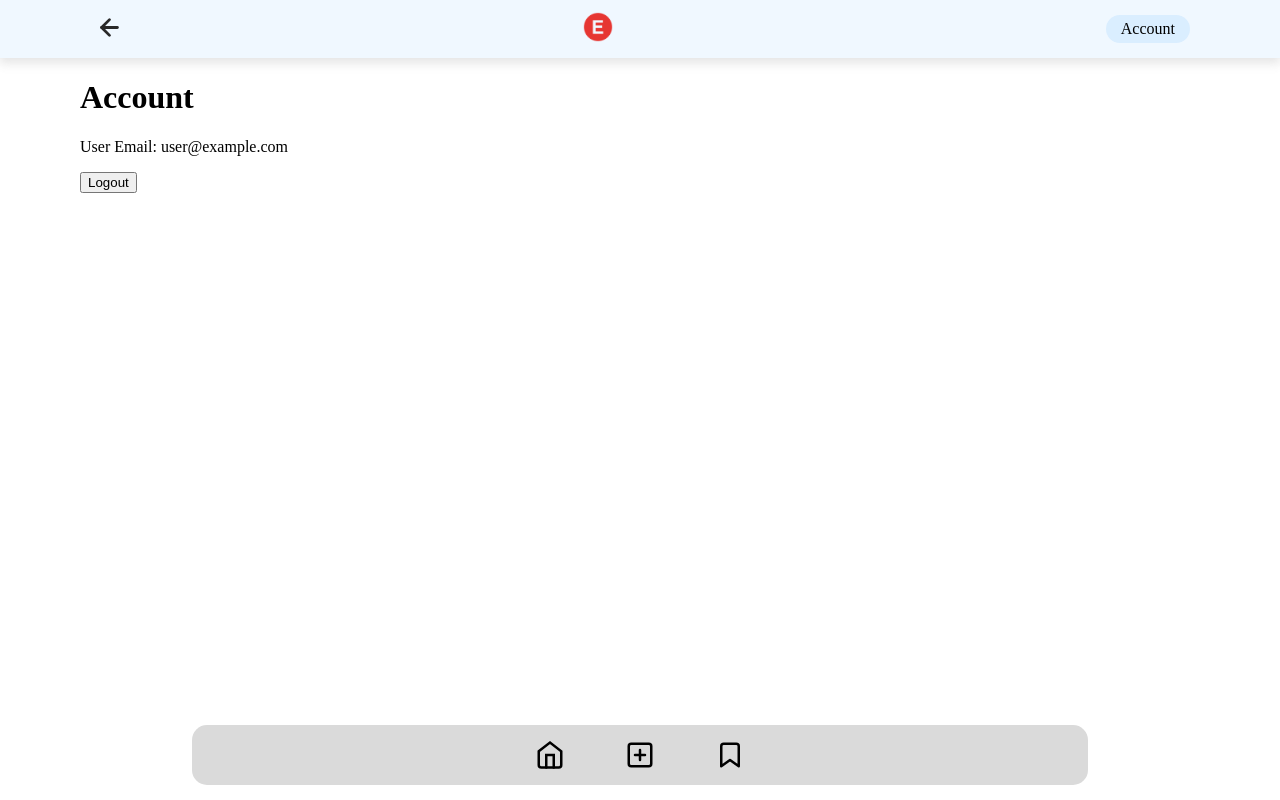
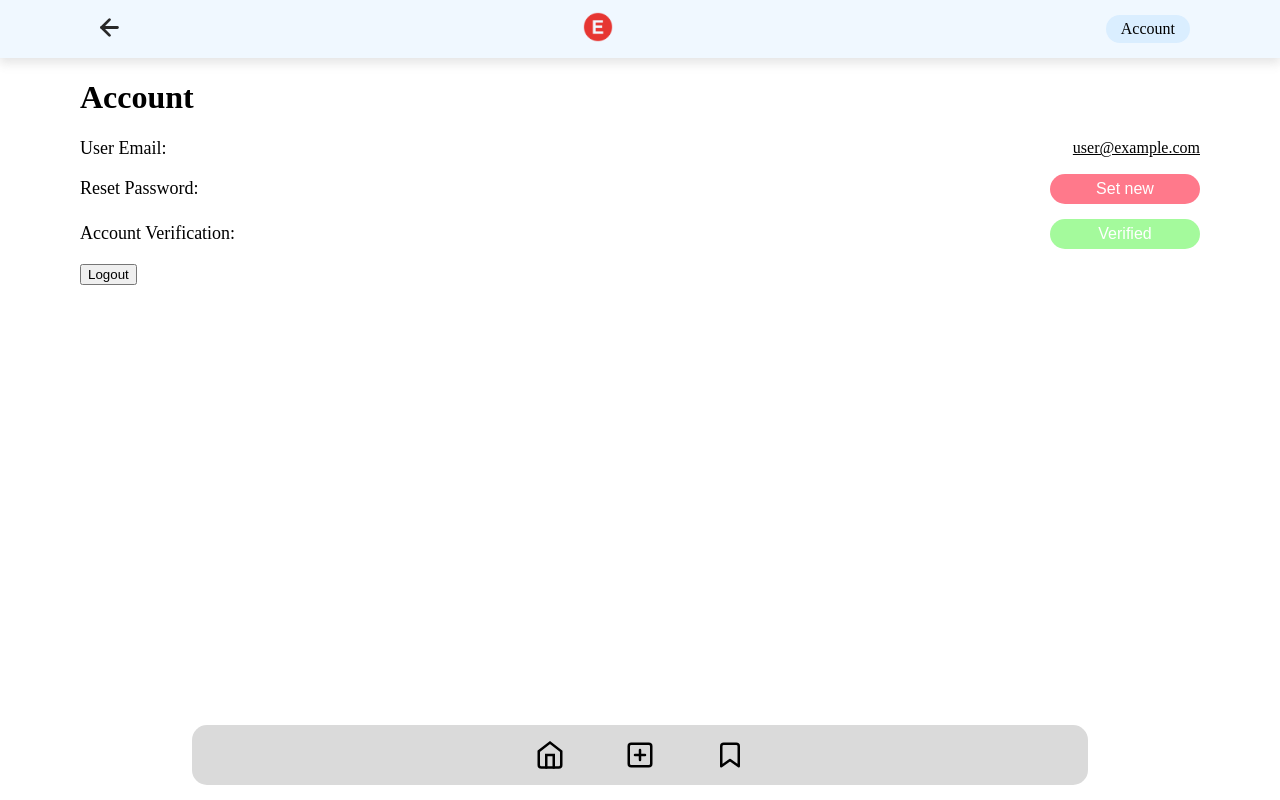
Before and after one commit to wdcreate/memorize, a React (Create React App) app: page /account in a window 1280 px wide. Built offline with nearby package versions, Linux system fonts and the light colour scheme; no server answers; the database is empty; sample sign-in values are in the browser's storage.

Commit message:
0.2.0 (account verification + styles)

```diff
--- a/src/App.css
+++ b/src/App.css
@@ -367,6 +367,87 @@ margin: 30px 0 50px 0;
     cursor: pointer;
     background-color: #799bff;
 }
+.account-settings{
+  display: flex;
+  justify-content: space-between;
+  align-items: center;
+  margin-bottom: 15px;
+}
+.account-settings span{
+  font-size: 18px;
+  font-weight: 500;
+}
+.account-settings p{
+  font-size: 16px;
+  text-decoration: underline;
+  margin: 0;
+}
+.account-settings button.verified{
+  background-color: #a4fa9c;
+}
+.account-settings button{
+  color: #fff;
+  font-size: 16px;
+  width: 150px;
+  height: 30px;
+  display: flex;
+  justify-content: center;
+  align-items: center;
+  border: none;
+  border-radius: 15px;
+  -webkit-border-radius: 15px;
+  -moz-border-radius: 15px;
+  -ms-border-radius: 15px;
+  -o-border-radius: 15px;
+  cursor: pointer;
+  background-color: #ff798b;
+}
+.verify-notification{
+  background: #ff798b;
+  padding: 20px 0;
+  position: absolute;
+  left: 0;
+  right: 0;
+  top: 75px;
+  color: #fff;
+  font-size: 18px;
+  display: flex;
+  justify-content: center;
+  align-items: center;
+}
+.verify-notification button{
+  margin-left: 20px;
+  color: #fff;
+  font-size: 16px;
+  width: 100px;
+  height: 30px;
+  display: flex;
+  justify-content: center;
+  align-items: center;
+  border: none;
+  border-radius: 15px;
+  -webkit-border-radius: 15px;
+  -moz-border-radius: 15px;
+  -ms-border-radius: 15px;
+  -o-border-radius: 15px;
+  cursor: pointer;
+  background-color: red;
+}
+.home-nouser{
+  display: flex;
+flex-direction: column;
+align-items: center;
+text-align: center;
+margin-top: 100px;
+}
+.home-nouser p{
+  margin: 0;
+  margin-bottom: 20px;
+  font-size: 18px;
+}
+.home-nouser .header-links a{
+  padding: 10px 30px;
+}
 .header-links{
   display: flex;
   align-items: center;
--- a/src/components/Menu.js
+++ b/src/components/Menu.js
@@ -11,16 +11,14 @@ import Layout from "./Layout";
 //import { SavedList } from "./SavedList";
 import { UserAuth } from "../context/AuthContext";
 import ProtectedRoute from "./ProtectedRoute";
-//import { AuthContextProvider} from "../context/AuthContext";
-
-import { db} from "../firebase";
+import { db } from "../firebase";
 import {
-  query,
+  getDocs,
+ // query,
   collection,
-  onSnapshot,
+  //onSnapshot,
   addDoc,
-  //getDocs,
-  //where,
+  //where
 } from "firebase/firestore";
 import "./styles/Menu.css";
 
@@ -32,24 +30,27 @@ function Menu() {
   const [data, setData] = useState([]);
   const [warn, setWarn] = useState(false);
   const [filteredData, setFilteredData] = useState([]);
-  //const user = auth.currentUser;
-  const {user} = UserAuth()
+  const { user } = UserAuth();
+
+  const fetchProduct = async () => {
+    const querySnapshot = await getDocs(collection(db, "langcards-db"));
+    const arr = [];
+    querySnapshot.forEach((doc) => {
+      arr.push({
+        ...doc.data(),
+        id: doc.id,
+      });
+    });
+    setData(arr);
+  };
 
   useEffect(() => {
-  const q = query(collection(db, "langcards-db"));
-    const unsubscribe = onSnapshot(q, (querySnapshot) => {
-    let wordsArr = [];
-    querySnapshot.forEach((doc) => {
-      wordsArr.push({ ...doc.data(), id: doc.id });
-    });
-    setData(wordsArr);
-  });
-  return () => unsubscribe();
+    fetchProduct();
   }, []);
 
   const onChangeWord = (event) => {
     setWord(event.target.value);
-    console.log(user.uid)
+    console.log(user.emailVerified);
   };
   const onChangeTranslate = (event) => {
     setTranslate(event.target.value);
@@ -67,6 +68,7 @@ useEffect(() => {
         word: word,
         translate: translate,
         note: note,
+        category: "category",
         author: user.uid,
       });
       setWord("");
@@ -99,7 +101,6 @@ useEffect(() => {
     }
   };
 
-  //<AuthContextProvider>
   return (
     <div className="content">
       <Routes>
@@ -107,7 +108,7 @@ useEffect(() => {
           path="/"
           element={<Layout onSearch={() => onSearchF()} data={data} />}
         >
-            <Route index element={<Home data={data} num={data.length} />} />
+          <Route index element={<Home  data={data} num={data.length} />}/>
           <Route
             path="addcard"
             element={
@@ -158,4 +159,3 @@ useEffect(() => {
   );
 }
 export default Menu;
-   //</AuthContextProvider>
--- a/src/context/AuthContext.js
+++ b/src/context/AuthContext.js
@@ -4,6 +4,8 @@ import {
   signInWithEmailAndPassword,
   signOut,
   onAuthStateChanged,
+  sendPasswordResetEmail,
+  sendEmailVerification
 
 } from 'firebase/auth';
 import { auth } from '../firebase';
@@ -11,7 +13,6 @@ import { auth } from '../firebase';
 const UserContext = createContext();
 
 export const AuthContextProvider = ({ children }) => {
-  //const userCurrent = auth.currentUser
 
   const [user, setUser] = useState({});
 
@@ -36,13 +37,27 @@ export const AuthContextProvider = ({ children }) => {
    const signIn = (email, password) =>  {
     return signInWithEmailAndPassword(auth, email, password)
    }
+   const triggerResetEmail = (email) => {
+    sendPasswordResetEmail(auth, email)
+    .then(() => {
+      console.log("Password reset email sent")
 
+    })
+    .catch((error) => {
+      console.log(error.code);
+      console.log(error.message);
+    })}
+
+   const verifyEmail = ()=> sendEmailVerification(auth.currentUser)
+      .then(() => {
+        console.log('Done!')
+      });
   const logout = () => {
       return signOut(auth)
   }
 
   return (
-    <UserContext.Provider value={{ createUser, user, logout, signIn }}>
+    <UserContext.Provider value={{ createUser, user, logout, signIn, triggerResetEmail, verifyEmail }}>
       {children}
     </UserContext.Provider>
   );
--- a/src/pages/Account.js
+++ b/src/pages/Account.js
@@ -3,7 +3,7 @@ import { useNavigate } from 'react-router-dom';
 import { UserAuth } from '../context/AuthContext';
 
 const Account = () => {
-  const { user, logout } = UserAuth();
+  const { user, logout, triggerResetEmail, verifyEmail } = UserAuth();
   const navigate = useNavigate();
 
   const handleLogout = async () => {
@@ -19,8 +19,27 @@ const Account = () => {
   return (
     <div >
       <h1 >Account</h1>
-      <p>User Email: {user && user.email}</p>
+      <div className='account-settings'>
+         <span>User Email:</span>
+          <p> {user && user.email}</p>
+        </div>
+      <div className='account-settings'>
+         <span>Reset Password:</span>
+          <button type='button' onClick={triggerResetEmail}>
+          Set new
+        </button>
+        </div>
+      <div className='account-settings'>
+        <span>Account Verification:</span>
+        {!user.emailVerified?
+          <button type='button' onClick={verifyEmail} >
+          Verify
+        </button> : <button type='button' className='verified' disabled >
+          Verified
+        </button>
 
+      }
+        </div>
       <button onClick={handleLogout} >
         Logout
       </button>
--- a/src/pages/Home.js
+++ b/src/pages/Home.js
@@ -1,10 +1,12 @@
 import React, { useState, useMemo } from "react";
 import { Link } from "react-router-dom";
+import { UserAuth } from "../context/AuthContext";
 
 const shuffle = (arr) => arr.sort(() => Math.random() - 0.5);
 function Home({ data, num }) {
   const [newArr, setNewArr] = useState(shuffle([...data]));
   const [i, setI] = useState(0);
+  const { user, verifyEmail } = UserAuth();
 
   const randomCard = useMemo(() => {
     if (!newArr || i < 0 || i >= newArr.length) return undefined;
@@ -22,10 +24,20 @@ function Home({ data, num }) {
 
   return (
     <div>
-      <div className="home-inner">
+      {!user ? <div className='home-nouser'>
+        <p>You can save words here</p>
+        <p>register new account or log in in your acccount</p>
+        <div className='header-links'>
+          <Link to="/login">
+        log in
+      </Link>
+      <Link to="/signup">
+        sign up
+      </Link></div>
+      </div> : <div className="home-inner">
         {num >= 1 && randomCard ? (
           <div className="home-stat">
-            <p className='saved-stat'>
+            <p className="saved-stat">
               Saved words: <span>{num}</span>
             </p>
             <div onClick={randomizeCard} className="home-random">
@@ -43,13 +55,24 @@ function Home({ data, num }) {
             {" "}
             <div className="oops-section">
               <img src="../assets/oops.png" alt="Oops..." />
-            <Link className="main-btn" to="/addcard">
-              Add first word
-            </Link>
+              <Link className="main-btn" to="/addcard">
+                Add first word
+              </Link>
             </div>
           </div>
         )}
-      </div>
+      {!user.emailVerified ? (
+        <div className="verify-notification">
+          <span>Please verify your account</span>
+          <button type="button" onClick={verifyEmail}>
+            Verify
+          </button>
+        </div>
+      ) : (
+        <span></span>
+      )}
+      </div>}
+
     </div>
   );
 }
--- a/src/pages/Login.js
+++ b/src/pages/Login.js
@@ -8,6 +8,7 @@ const Signin = () => {
   const [error, setError] = useState('');
   const navigate = useNavigate();
   const { signIn } = UserAuth();
+  const { triggerResetEmail } = UserAuth();
   const { user } = UserAuth();
 
   const handleSubmit = async (e) => {
@@ -24,14 +25,13 @@ const Signin = () => {
       //console.log(error)
     }
   };
-
   return (
     <div className='auth-form login-form'>
       <div >
         <h1 >Sign in to your account</h1>
         <p className='intro'>
           Don't have an account yet?{' '}
-          <Link to='/signup' className='underline'>
+          <Link to='/signup' >
             Sign up.
           </Link>
         </p>
@@ -49,6 +49,7 @@ const Signin = () => {
           Sign In
         </button>
       </form>
+
     </div>
   );
 };
--- a/src/pages/SignUp.js
+++ b/src/pages/SignUp.js
@@ -10,7 +10,7 @@ const Signup = () => {
   const [error, setError] = useState('')
   const { createUser } = UserAuth();
   const navigate = useNavigate()
-  const validPass = password.length>6 && confirmedPassword>6 && password === confirmedPassword
+  const validPass = password.length>=6 && confirmedPassword>6 && password === confirmedPassword
   const handleSubmit = async (e) => {
     e.preventDefault();
     setError('');
```
Lines whose indentation alone changed are shown as unchanged.
